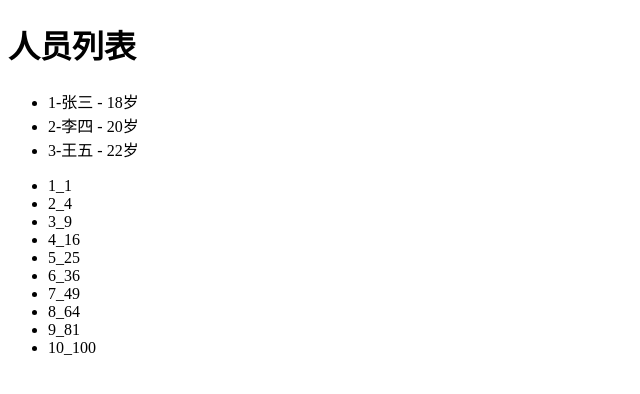
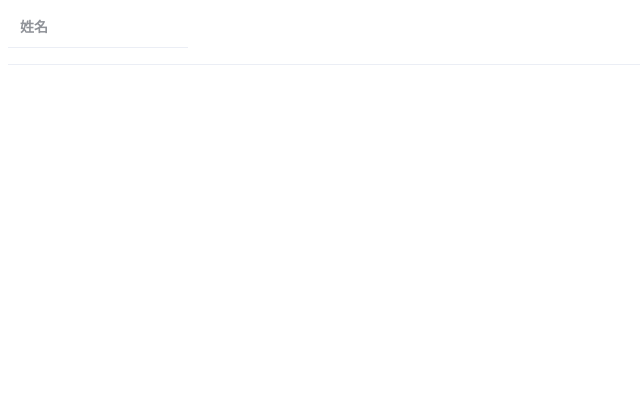
Before and after one commit to CedricGeng/work_demo, a Vue app: page / in a window 1280 px wide. Shown: the top 394 px of the page, without its empty margins (0-640 px from the left). Built offline with nearby package versions, Linux system fonts and the light colour scheme; the HTML template or start-up script is replaced by a standard one.

Commit message:
初次调用ui组件库，并温习v-for语法

```diff
--- a/package.json
+++ b/package.json
@@ -11,6 +11,7 @@
     "type-check": "vue-tsc --build"
   },
   "dependencies": {
+    "element-plus": "^2.14.1",
     "vue": "^3.5.32"
   },
   "devDependencies": {
--- a/src/components/Person.vue
+++ b/src/components/Person.vue
@@ -1,32 +1,22 @@
 <script setup lang="ts">
 import { ref, reactive, onMounted } from "vue"
-let List = ref([
+
+let list = reactive([
   {
     name: "张三",
-    age: 18,
-  },
-  {
-    name: "李四",
-    age: 20,
-  },
-  {
-    name: "王五",
-    age: 22,
   },
 ])
 </script>
+
 <template>
-  <div>
-    <h1>人员列表</h1>
-    <ul>
-      <li v-for="(item, index) in List" :key="index">
-        {{ index + 1 }}-{{ item.name }} - {{ item.age }}岁
-      </li>
-    </ul>
-    <ul>
-      <li v-for="n in 10" :key="n">{{ n }}_{{ n * n }}</li>
-    </ul>
-  </div>
+  <el-table :data="list" style="width: 100%">
+    <el-table-column
+      v-for="item in list"
+      :key="item.name"
+      label="姓名"
+      width="180"
+    />
+  </el-table>
 </template>
 
 <style scoped></style>
```
Also changed, not shown: src/main.ts (+8 -1 lines), 1 other file (tests, documents, lock files or other folders).
